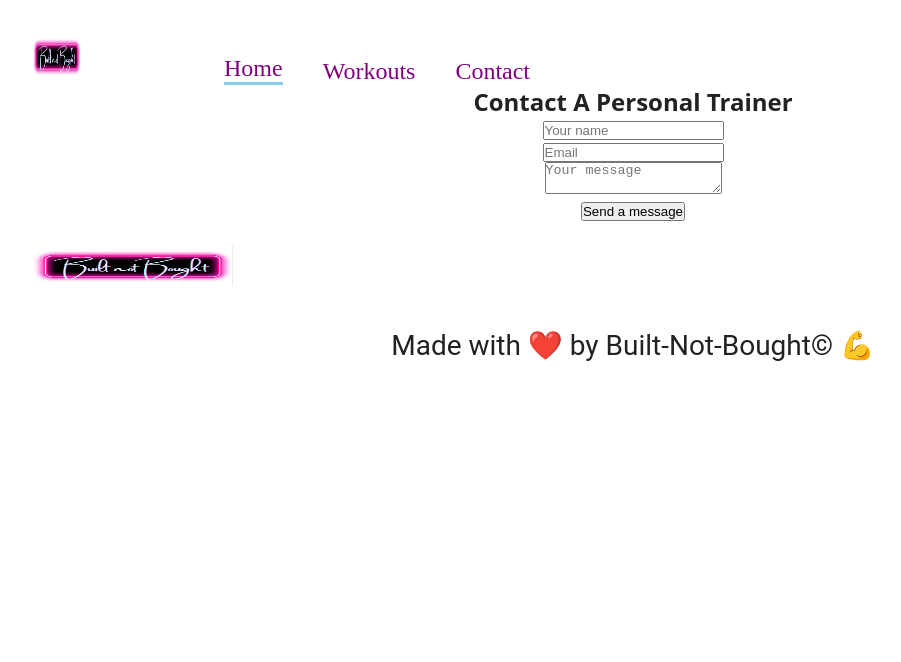
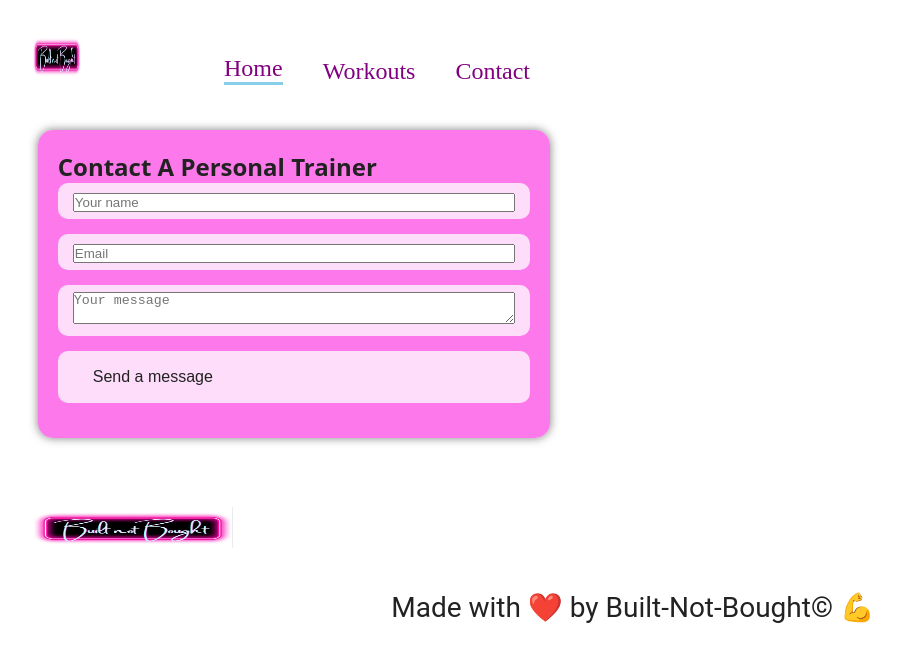
Before and after one commit to malakmarkus/Project-3, a React (Create React App) app in the folder builtnotbought/: page /src/pages/Contact.js in a window 1280 px wide. Shown: the top 662 px of the page, without its empty margins (7-908 px from the left). Built offline with nearby package versions, Linux system fonts and the light colour scheme.

Commit message:
css added to contact form

```diff
--- a/builtnotbought/src/App.css
+++ b/builtnotbought/src/App.css
@@ -30,8 +30,66 @@ a {
 }
 
 .PT-form {
-  text-align: center;
-  text-align: center;
+  border: 3px solid var(--secondary-color);
+  background-color: rgba(253, 119, 235, 0.986);
+  padding: 20px;
+  color: var(--secondary-color);
+  width: 40%;
+  margin: 3.5%;
+  border-radius: 15px;
+  box-shadow: 0 0 10px rgba(0, 0, 0, 0.5);
+  justify-content: center;
+
+}
+
+.PT-form button:hover {
+  background-color: var(--tertiary-color);
+}
+
+.hero-form h3 {
+  font-size: 24px;
+  margin: 0;
+}
+.hero-form p {
+  margin: 5px 0 15px 0;
+}
+
+.form-input {
+  border: 1px solid var(--secondary-color);
+  display: block;
+  padding: 7px 15px;
+  font-size: 16px;
+  color: var(--secondary-color);
+  width: 100%;
+  margin-bottom: 15px;
+  border-radius: 10px;
+  background-color: rgba(255,255,255, 0.75);
+}
+
+.form-input:focus {
+  background-color: rgba(255,255,255, 1);
+  outline: none;
+}
+
+
+
+.PT-form button {
+  color: var(--primary-color);
+  background-color: var(--secondary-color);
+  border: none;
+  padding: 10px 20px;
+  font-size: 16px;
+  border-radius: 10px;
+}
+
+.PT-form textarea {
+    width: 100%;
+    height: 40%;
+}
+
+.PT-form input {
+  width: 100%;
+  height: 100%;
 }
 
 .right-arrow,
--- a/builtnotbought/src/pages/Contact.js
+++ b/builtnotbought/src/pages/Contact.js
@@ -29,7 +29,7 @@ const ContactForm = () => {
       method="POST"
       target="_blank"
     >
-      <div className="mb-3 pt-0">
+      <div className="form-input">
         <input
           type="text"
           placeholder="Your name"
@@ -38,7 +38,7 @@ const ContactForm = () => {
           required
         />
       </div>
-      <div className="mb-3 pt-0">
+      <div className="form-input">
         <input
           type="email"
           placeholder="Email"
@@ -47,7 +47,7 @@ const ContactForm = () => {
           required
         />
       </div>
-      <div className="mb-3 pt-0">
+      <div className="form-input">
         <textarea
           placeholder="Your message"
           name="message"
@@ -55,7 +55,7 @@ const ContactForm = () => {
           required
         />
       </div>
-      <div className="mb-3 pt-0">
+      <div className="form-input">
         <button
           className="bg-blue-500 text-white active:bg-blue-600 font-bold uppercase text-sm px-6 py-3 rounded shadow hover:shadow-lg outline-none focus:outline-none mr-1 mb-1 ease-linear transition-all duration-150"
           type="submit"
```
